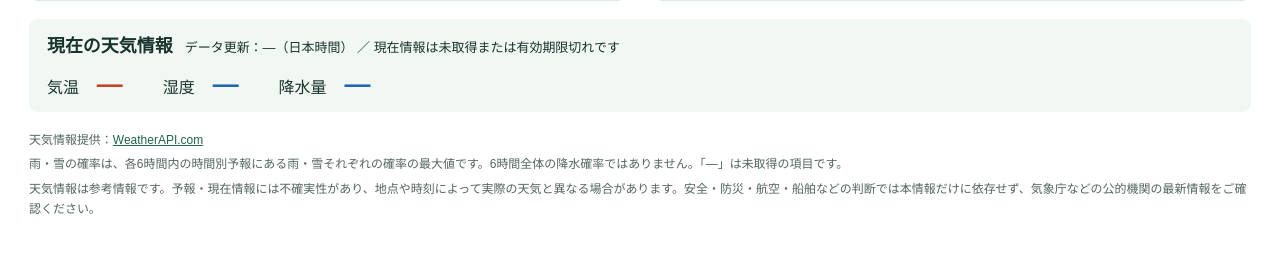
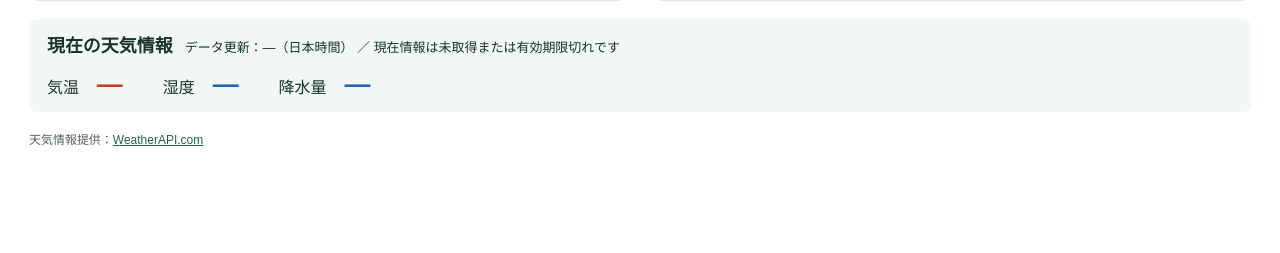
Before and after one commit to t-umihara/weather, a Flask app: page / in a window 1280 px wide. Shown: the part 513-766 px from the top of the page. Run offline with Flask 3, Linux system fonts and the light colour scheme.

Commit message:
Add files via upload

```diff
--- a/templates/index.html
+++ b/templates/index.html
@@ -114,8 +114,6 @@
 {% endblock %}
     <footer>
       <p>天気情報提供：<a href="https://www.weatherapi.com/" target="_blank" rel="noopener noreferrer">WeatherAPI.com</a></p>
-      <p>雨・雪の確率は、各6時間内の時間別予報にある雨・雪それぞれの確率の最大値です。6時間全体の降水確率ではありません。「—」は未取得の項目です。</p>
-      <p>天気情報は参考情報です。予報・現在情報には不確実性があり、地点や時刻によって実際の天気と異なる場合があります。安全・防災・航空・船舶などの判断では本情報だけに依存せず、気象庁などの公的機関の最新情報をご確認ください。</p>
     </footer>
   </main>
 </div>
```
